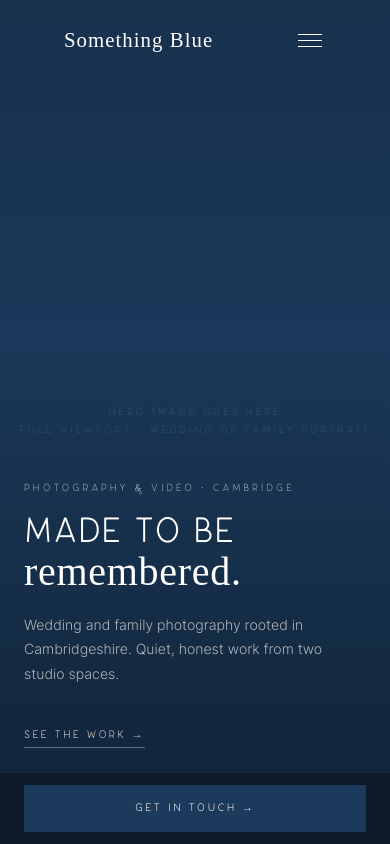
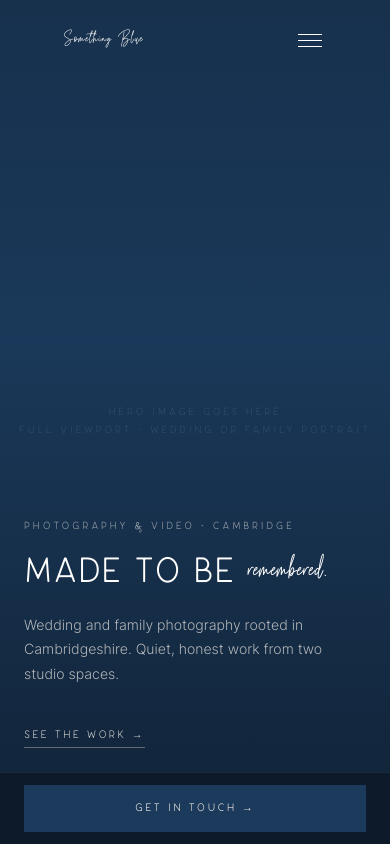
Before and after one commit to pokepricesai/somethingblueproductions, a Next.js app: page / in a window 390 px wide. Shown: the top 844 px of the page. Built offline with nearby package versions, Linux system fonts and the light colour scheme; a web font is replaced by a local one.

Commit message:
mobile overflow fix and globals cleanup2

```diff
--- a/src/app/globals.css
+++ b/src/app/globals.css
@@ -6,9 +6,9 @@
 
 @font-face {
   font-family: 'Stay Humble';
-  src: url('./fonts/Stay_Humble.woff2') format('woff2'),
-       url('./fonts/Stay_Humble.woff') format('woff'),
-       url('./fonts/Stay_Humble.ttf') format('truetype');
+  src: url('./fonts/StayHumble.woff2') format('woff2'),
+     url('./fonts/StayHumble.woff') format('woff'),
+     url('./fonts/StayHumble.ttf') format('truetype');
   font-weight: 400;
   font-style: normal;
   font-display: swap;
```
